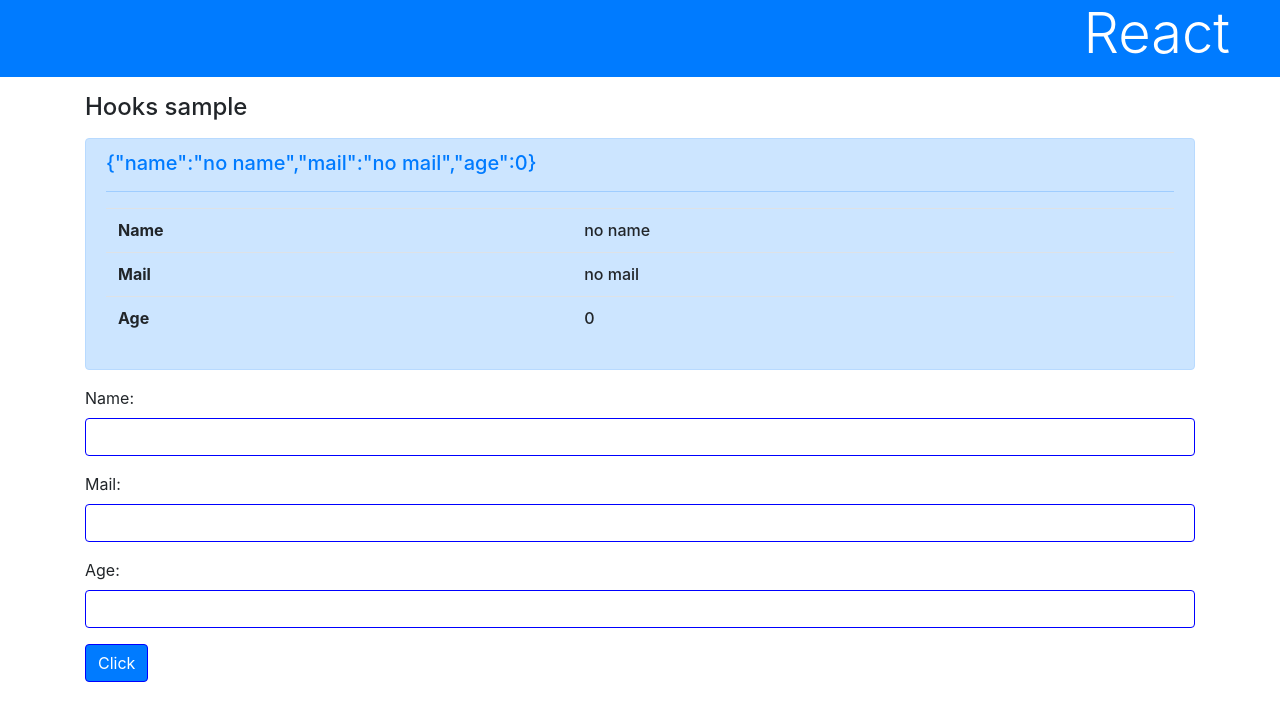
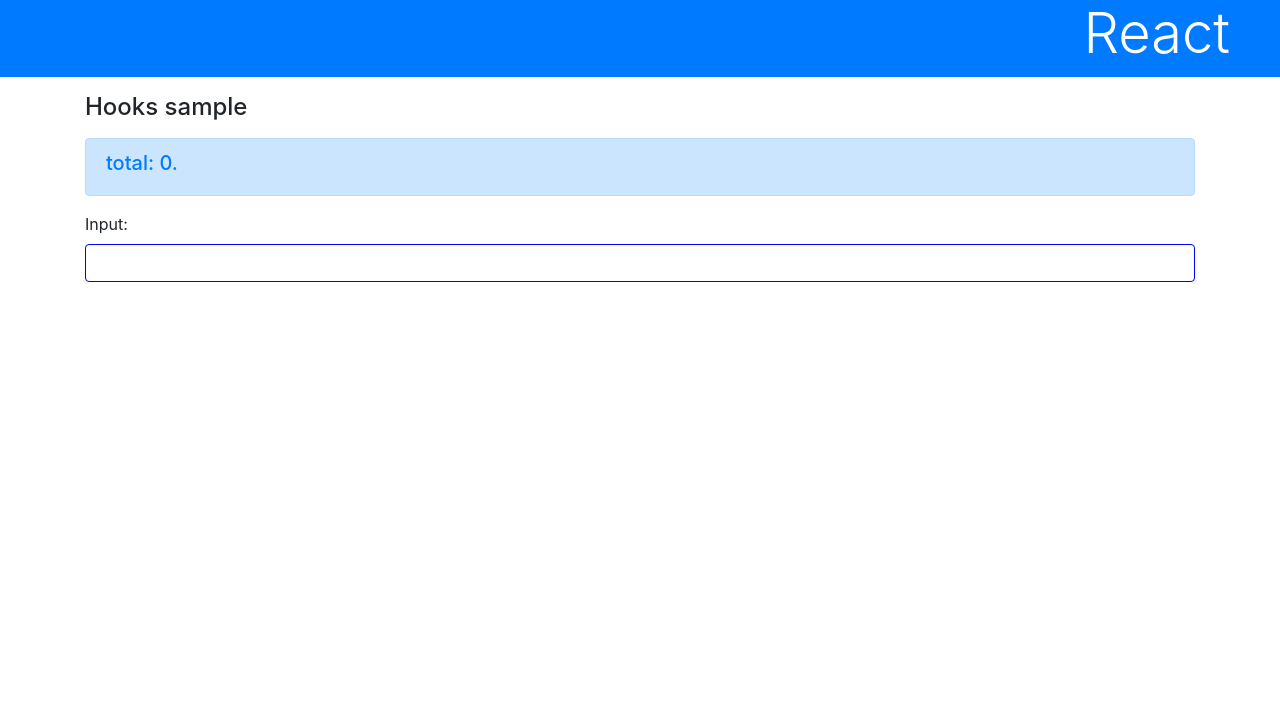
Before and after one commit to kosuke-17/react_app, a React (Create React App) app: page / in a window 1280 px wide. Shown: the top 720 px of the page. Built offline with nearby package versions, Linux system fonts and the light colour scheme.

Commit message:
副作用フックで計算

```diff
--- a/src/App.js
+++ b/src/App.js
@@ -1,68 +1,39 @@
-import React, { useState } from 'react'
+import React, { useEffect, useState } from 'react'
 import './App.css';
 
 
 function AlertMessage(props){
-    const data = props.data
-    const msg = JSON.stringify(data)
-
     return <div className="alert alert-primary h5 text-primary">
-      <h5>{msg}</h5>
-      <hr />
-      <table className="table h6">
-        <tbody>
-        <tr><th>Name</th><td>{data.name}</td></tr>
-        <tr><th>Mail</th><td>{data.mail}</td></tr>
-        <tr><th>Age</th><td>{data.age}</td></tr>
-        </tbody>
-      </table>
+      <h5>{props.msg}</h5>
     </div>
 }
 
 function App() {
-  const [name , setName ] = useState("")
-  const [mail , setMail ] = useState("")
-  const [age , setAge ] = useState(0)
-  const [form , setForm ] = useState({
-    name:'no name', mail:'no mail', age:0
-  })
+  const [val, setVal] = useState(0)
+  const [msg, setMsg] = useState('set a number...')
 
-  const doChangeName = (event)=> {
-    setName(event.target.value)
-  }
-  const doChangeMail = (event)=> {
-    setMail(event.target.value)
-  }
-  const doChangeAge = (event)=> {
-    setAge(event.target.value)
+  const doChange = (event) => {
+    setVal(event.target.value)
   }
 
-  const doSubmit = (event) => {
-    setForm({name:name, mail:mail, age:age})
-    event.preventDefault()
-  }
+  useEffect(() => {
+    let total = 0
+    for (let i = 0;i <= val;i++) {
+      total +=i
+    }
+    setMsg("total: " + total + ".")
+  })
 
   return (
     <div>
       <h1 className="bg-primary text-white display-4">React</h1>
       <div className="container">
         <h4 className="my-3">Hooks sample</h4>
-        <AlertMessage data={form} setData={setForm} />
-          <form onSubmit={doSubmit}>
-            <div className="form-group">
-              <label>Name:</label>
-              <input type="text" className="form-control" onChange={doChangeName} />
-            </div>
-            <div className="form-group">
-              <label>Mail:</label>
-              <input type="text" className="form-control" onChange={doChangeMail} />
-            </div>
-            <div className="form-group">
-              <label>Age:</label>
-              <input type="number" className="form-control" onChange={doChangeAge} />
-            </div>
-            <input type="submit" className="btn btn-primary" value="Click" />
-          </form>
+        <AlertMessage msg={msg} />
+        <div className="form-group">
+          <label>Input:</label>
+          <input type="number" className="form-control" onChange={doChange} />
+        </div>
       </div>
     </div>
   )
```
